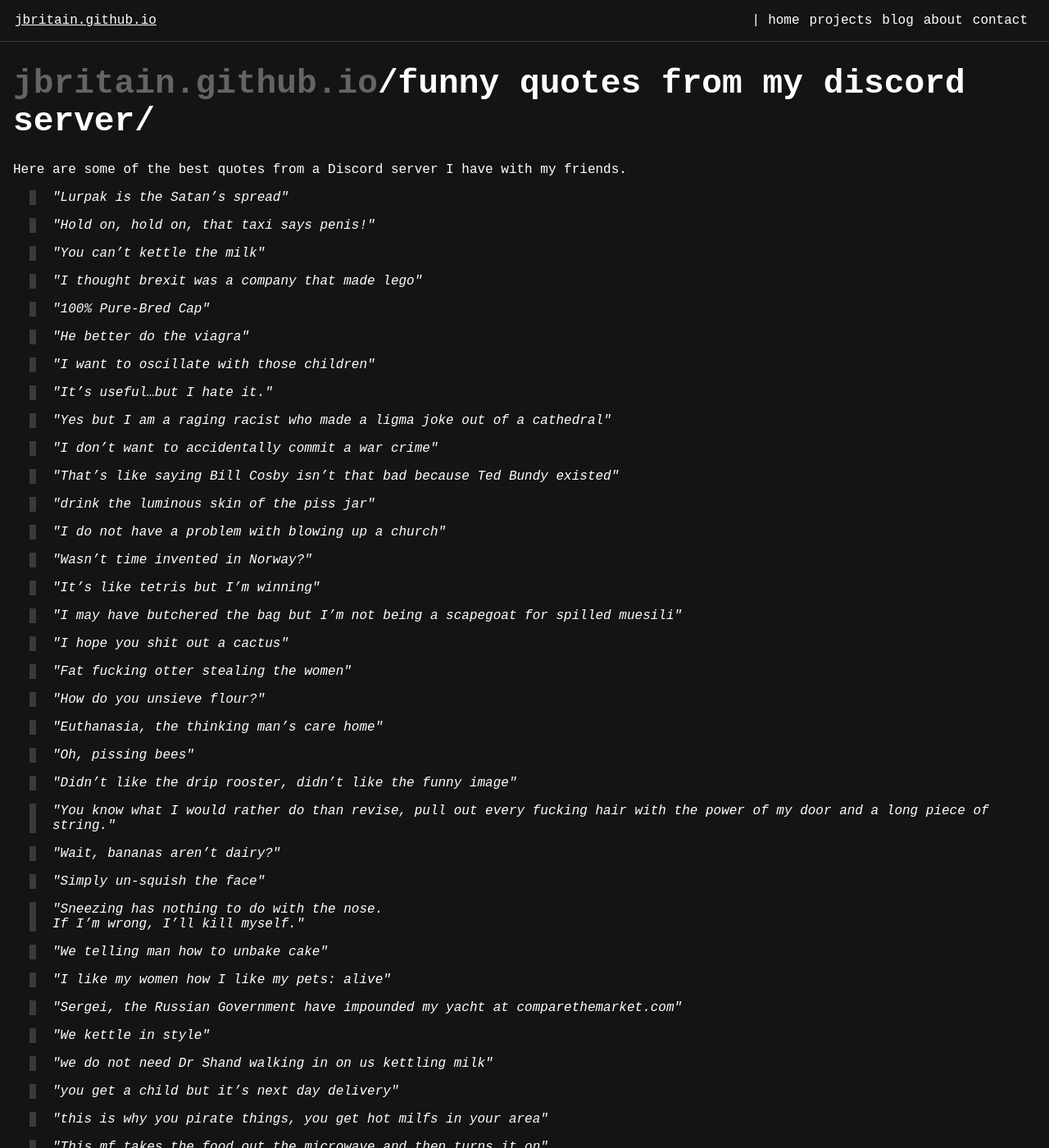
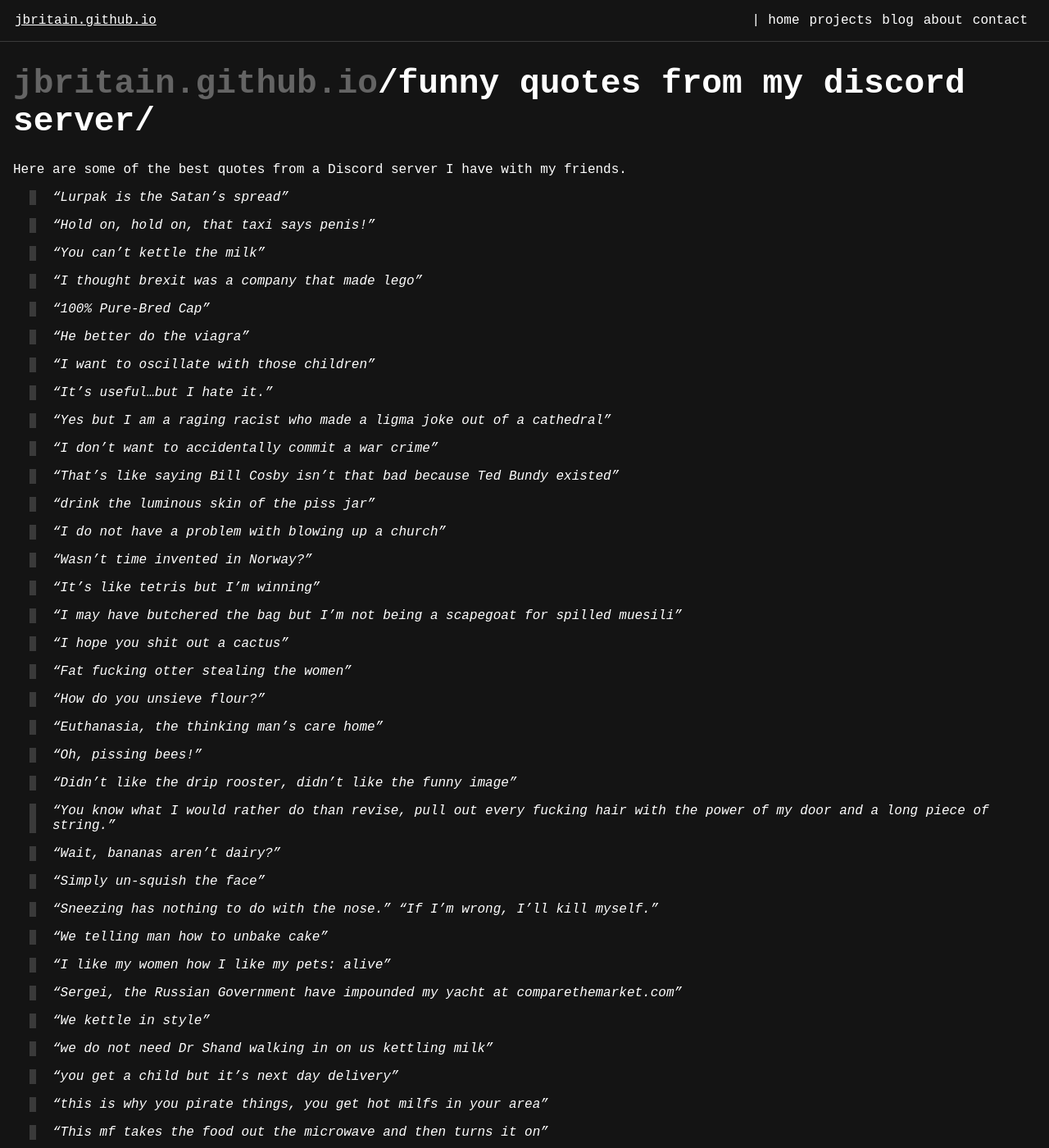
Before and after one commit to jbritain/jbritain.github.io, a Jekyll site: the page built from pages/quotes.md, in a window 1280 px wide and 1400 px high. Shown: the whole window at 82% size. Built offline with Jekyll 4.4.1, drawn with Linux system fonts in a browser that asks for light colours; a style sheet for code colours, icons or effects is not loaded; some of the changed text lies outside the part shown.

Commit message:
rejig quotes, add to about page

```diff
--- a/css/main.css
+++ b/css/main.css
@@ -164,9 +164,11 @@ blockquote p {
     font-style: italic;
 }
 
+/*
 blockquote p::before, blockquote p::after {
     content: '"'
 }
+*/
 
 blockquote {
     margin-left: 20px;
--- a/pages/quotes.md
+++ b/pages/quotes.md
@@ -6,87 +6,87 @@ permalink: /quotes/
 
 Here are some of the best quotes from a Discord server I have with my friends.
 
-> Lurpak is the Satan's spread
+> "Lurpak is the Satan's spread"
 
-> Hold on, hold on, that taxi says penis!
+> "Hold on, hold on, that taxi says penis!"
 
-> You can't kettle the milk
+> "You can't kettle the milk"
 
-> I thought brexit was a company that made lego
+> "I thought brexit was a company that made lego"
 
-> 100% Pure-Bred Cap
+> "100% Pure-Bred Cap"
 
-> He better do the viagra
+> "He better do the viagra"
 
-> I want to oscillate with those children
+> "I want to oscillate with those children"
 
-> It's useful...but I hate it.
+> "It's useful...but I hate it."
 
-> Yes but I am a raging racist who made a ligma joke out of a cathedral
+> "Yes but I am a raging racist who made a ligma joke out of a cathedral"
 
-> I don't want to accidentally commit a war crime
+> "I don't want to accidentally commit a war crime"
 
-> That's like saying Bill Cosby isn't that bad because Ted Bundy existed
+> "That's like saying Bill Cosby isn't that bad because Ted Bundy existed"
 
-> drink the luminous skin of the piss jar
+> "drink the luminous skin of the piss jar"
 
-> I do not have a problem with blowing up a church
+> "I do not have a problem with blowing up a church"
 
-> Wasn't time invented in Norway?
+> "Wasn't time invented in Norway?"
 
-> It's like tetris but I'm winning
+> "It's like tetris but I'm winning"
 
-> I may have butchered the bag but I'm not being a scapegoat for spilled muesili
+> "I may have butchered the bag but I'm not being a scapegoat for spilled muesili"
 
-> I hope you shit out a cactus
+> "I hope you shit out a cactus"
 
-> Fat fucking otter stealing the women
+> "Fat fucking otter stealing the women"
 
-> How do you unsieve flour?
+> "How do you unsieve flour?"
 
-> Euthanasia, the thinking man’s care home
+> "Euthanasia, the thinking man’s care home"
 
-> Oh, pissing bees
+> "Oh, pissing bees!"
 
-> Didn’t like the drip rooster, didn't like the funny image
+> "Didn’t like the drip rooster, didn't like the funny image"
 
-> You know what I would rather do than revise, pull out every fucking hair with the power of my door and a long piece of string.
+> "You know what I would rather do than revise, pull out every fucking hair with the power of my door and a long piece of string."
 
-> Wait, bananas aren't dairy?
+> "Wait, bananas aren't dairy?"
 
-> Simply un-squish the face
+> "Simply un-squish the face"
 
-> Sneezing has nothing to do with the nose.
-> If I'm wrong, I'll kill myself.
+> "Sneezing has nothing to do with the nose."
+> "If I'm wrong, I'll kill myself."
 
-> We telling man how to unbake cake
+> "We telling man how to unbake cake"
 
-> I like my women how I like my pets: alive
+> "I like my women how I like my pets: alive"
 
-> Sergei, the Russian Government have impounded my yacht at comparethemarket.com
+> "Sergei, the Russian Government have impounded my yacht at comparethemarket.com"
 
-> We kettle in style
+> "We kettle in style"
 
-> we do not need Dr Shand walking in on us kettling milk
+> "we do not need Dr Shand walking in on us kettling milk"
 
-> you get a child but it's next day delivery
+> "you get a child but it's next day delivery"
 
-> this is why you pirate things, you get hot milfs in your area
+> "this is why you pirate things, you get hot milfs in your area"
 
-> This mf takes the food out the microwave and then turns it on
+> "This mf takes the food out the microwave and then turns it on"
 
-> Those bloody Norwegians inventing meatballs and flat pack furniture
+> "Those bloody Norwegians inventing meatballs and flat pack furniture"
 
-> The  forbidden spicy ibuprofen smartie
+> "The  forbidden spicy ibuprofen smartie"
 
-> I can taste UV rays
+> "I can taste UV rays"
 
-> I have lost a leg and request your assistance in finding it
+> "I have lost a leg and request your assistance in finding it"
 
-> I don't go around deepthroating hedgehogs
+> "I don't go around deepthroating hedgehogs"
 
-> I'm calling you a mattress
+> "I'm calling you a mattress"
 
-> I do not eat children
+> "I do not eat children"
 
-> It's not torture, I'm just speedrunning their will
+> "It's not torture, I'm just speedrunning their will"
```
Also changed, not shown: pages/about.md (+11 -3 lines).
